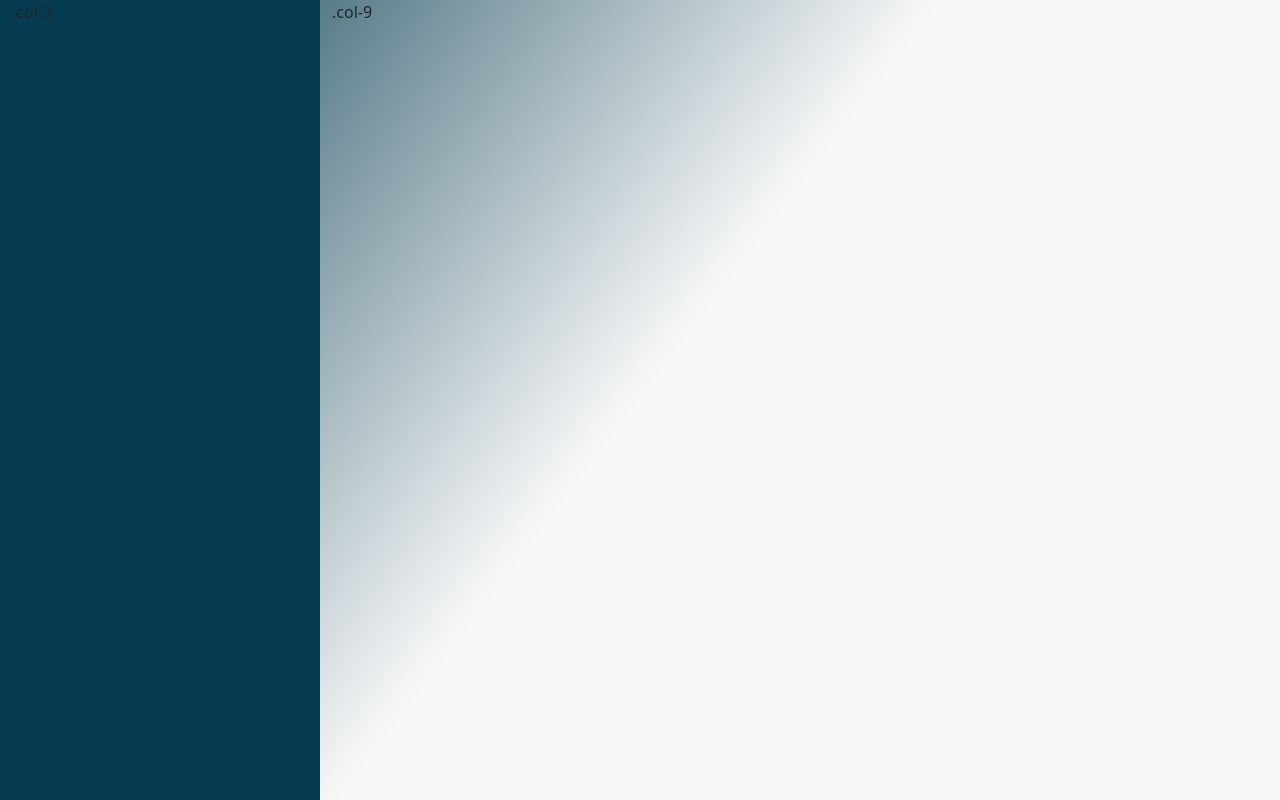
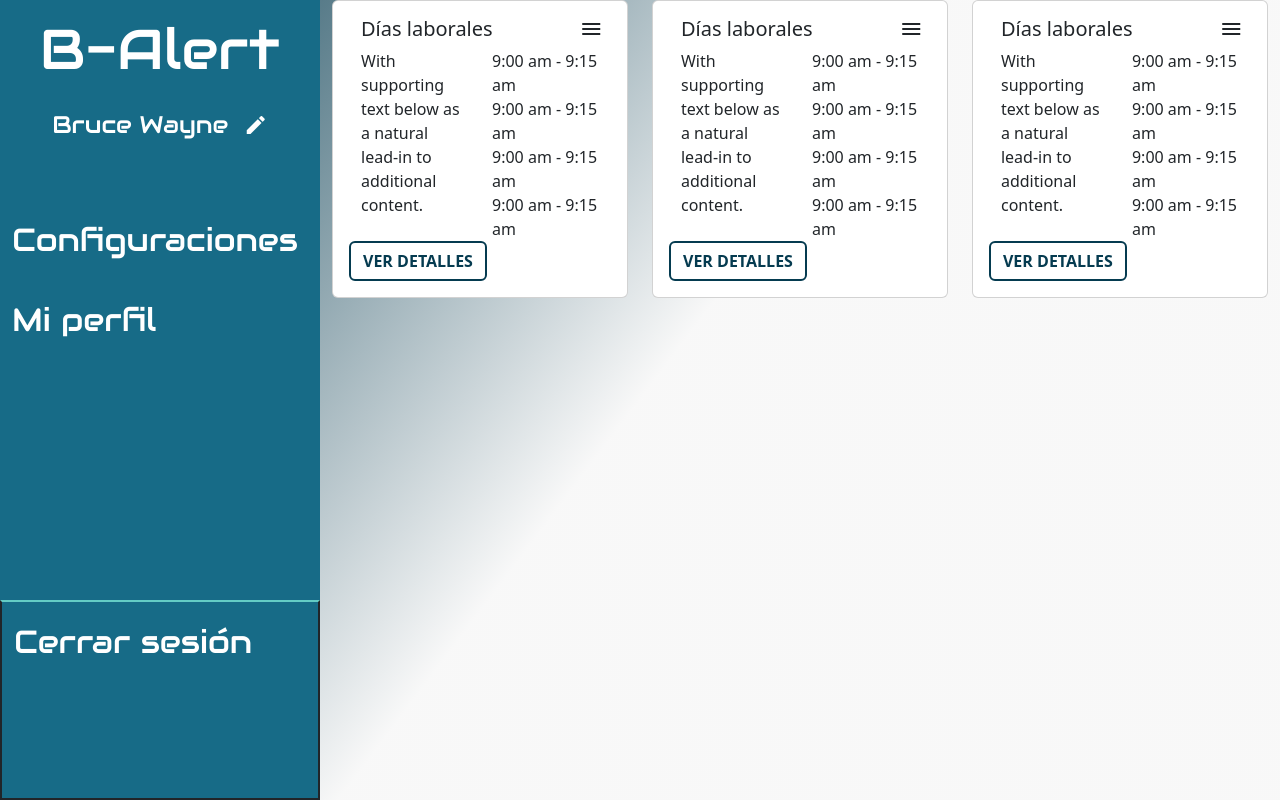
Before and after one commit to JuanSebastianBecerra/b-alert-web, an Angular app: page /home in a window 1280 px wide. Built offline with nearby package versions, Linux system fonts and the light colour scheme.

Commit message:
add side menu for home screen

```diff
--- a/src/app/home/home.component.css
+++ b/src/app/home/home.component.css
@@ -6,5 +6,53 @@
 }
 
 #side-menu{
-    background: rgb(5,59,80);
+    background: #176b87;
 }
+
+#bottom-side-menu{
+    border: 2px solid;
+    border-top-color: #64CCC5;
+}
+
+.center-element{
+    display: flex;
+    align-items: center;
+    justify-content: center;
+    height: 100%;
+}
+
+.center-element-vertical{
+    display: flex;
+    align-items: center;
+    height: 100%;
+}
+
+.white-letter{
+    color: white;
+}
+
+#logo-text{
+    font-size: 3.5rem;
+    font-family: 'Audiowide';
+}
+
+#profile-name{
+    font-size: 1.5rem;
+    font-family: 'Audiowide';
+}
+
+.menu-item{
+    height: 5rem;
+    font-size: 2rem;
+    font-family: 'Audiowide';
+}
+
+.menu-item:hover{
+    background-color: #053B50;
+}
+
+.go-details{
+    font-weight: bold;
+    color: #053B50;
+    border: 2px solid #053B50;
+}
--- a/src/app/home/home.component.html
+++ b/src/app/home/home.component.html
@@ -1,6 +1,190 @@
 <div id="home-wrapper" class="container-fluid">
-    <div class="row h-100">
-        <div id="side-menu" class="col-3">.col-3</div>
-        <div class="col-9">.col-9</div>
+  <div class="row h-100">
+    <div id="side-menu" class="col-3">
+      <div class="col h-100">
+        <div class="row h-25">
+          <div class="col h-100">
+            <div class="row h-50">
+              <span id="logo-text" class="white-letter center-element"
+                >B-Alert</span
+              >
+            </div>
+            <div class="row h-25">
+              <span id="profile-name" class="white-letter center-element"
+                >Bruce Wayne&nbsp;&nbsp;
+                <span class="material-icons white-letter">mode_edit</span></span
+              >
+            </div>
+          </div>
+        </div>
+        <div class="row h-50">
+          <div class="col">
+            <div class="row">
+              <div class="col-12 menu-item">
+                <span class="white-letter center-element-vertical"
+                  >Configuraciones</span
+                >
+              </div>
+            </div>
+            <div class="row">
+              <div class="col-12 menu-item">
+                <span class="white-letter center-element-vertical"
+                  >Mi perfil</span
+                >
+              </div>
+            </div>
+          </div>
+        </div>
+        <div id="bottom-side-menu" class="row h-25">
+          <div class="col menu-item">
+            <span class="white-letter center-element-vertical"
+              >Cerrar sesión</span
+            >
+          </div>
+        </div>
       </div>
+    </div>
+    <div class="col-9">
+      <div class="row">
+        <div class="col-sm-4">
+          <div class="card">
+            <div class="card-body">
+              <div class="container">
+                <div class="row">
+                  <div class="col-10">
+                    <h5 class="card-title">Días laborales</h5>
+                  </div>
+                  <div class="col-2">
+                    <span class="material-symbols-outlined"> menu </span>
+                  </div>
+                </div>
+              </div>
+              <div class="container">
+                <div class="row">
+                  <div class="col">
+                    <p class="card-text">
+                      With supporting text below as a natural lead-in to
+                      additional content.
+                    </p>
+                  </div>
+                  <div class="col">
+                    <div class="row">
+                      <div class="col-12">
+                        <p class="card-text">9:00 am - 9:15 am</p>
+                      </div>
+                      <div class="col-12">
+                        <p class="card-text">9:00 am - 9:15 am</p>
+                      </div>
+                      <div class="col-12">
+                        <p class="card-text">9:00 am - 9:15 am</p>
+                      </div>
+                      <div class="col-12">
+                        <p class="card-text">9:00 am - 9:15 am</p>
+                      </div>
+                    </div>
+                  </div>
+                </div>
+              </div>
+
+              <a href="#" class="btn btn-outline-info go-details"
+                >VER DETALLES</a
+              >
+            </div>
+          </div>
+        </div>
+        <div class="col-sm-4">
+            <div class="card">
+              <div class="card-body">
+                <div class="container">
+                  <div class="row">
+                    <div class="col-10">
+                      <h5 class="card-title">Días laborales</h5>
+                    </div>
+                    <div class="col-2">
+                      <span class="material-symbols-outlined"> menu </span>
+                    </div>
+                  </div>
+                </div>
+                <div class="container">
+                  <div class="row">
+                    <div class="col">
+                      <p class="card-text">
+                        With supporting text below as a natural lead-in to
+                        additional content.
+                      </p>
+                    </div>
+                    <div class="col">
+                      <div class="row">
+                        <div class="col-12">
+                          <p class="card-text">9:00 am - 9:15 am</p>
+                        </div>
+                        <div class="col-12">
+                          <p class="card-text">9:00 am - 9:15 am</p>
+                        </div>
+                        <div class="col-12">
+                          <p class="card-text">9:00 am - 9:15 am</p>
+                        </div>
+                        <div class="col-12">
+                          <p class="card-text">9:00 am - 9:15 am</p>
+                        </div>
+                      </div>
+                    </div>
+                  </div>
+                </div>
+
+                <a href="#" class="btn btn-outline-info go-details"
+                  >VER DETALLES</a
+                >
+              </div>
+            </div>
+          </div>
+          <div class="col-sm-4">
+            <div class="card">
+              <div class="card-body">
+                <div class="container">
+                  <div class="row">
+                    <div class="col-10">
+                      <h5 class="card-title">Días laborales</h5>
+                    </div>
+                    <div class="col-2">
+                      <span class="material-symbols-outlined"> menu </span>
+                    </div>
+                  </div>
+                </div>
+                <div class="container">
+                  <div class="row">
+                    <div class="col">
+                      <p class="card-text">
+                        With supporting text below as a natural lead-in to
+                        additional content.
+                      </p>
+                    </div>
+                    <div class="col">
+                      <div class="row">
+                        <div class="col-12">
+                          <p class="card-text">9:00 am - 9:15 am</p>
+                        </div>
+                        <div class="col-12">
+                          <p class="card-text">9:00 am - 9:15 am</p>
+                        </div>
+                        <div class="col-12">
+                          <p class="card-text">9:00 am - 9:15 am</p>
+                        </div>
+                        <div class="col-12">
+                          <p class="card-text">9:00 am - 9:15 am</p>
+                        </div>
+                      </div>
+                    </div>
+                  </div>
+                </div>
+
+                <a href="#" class="btn btn-outline-info go-details"
+                  >VER DETALLES</a
+                >
+              </div>
+            </div>
+          </div>
+      </div>
+    </div>
+  </div>
 </div>
--- a/src/index.html
+++ b/src/index.html
@@ -6,6 +6,9 @@
   <base href="/">
   <meta name="viewport" content="width=device-width, initial-scale=1">
   <link rel="icon" type="image/x-icon" href="favicon.ico">
+  <link href='https://fonts.googleapis.com/css?family=Audiowide' rel='stylesheet'>
+  <link href="https://fonts.googleapis.com/icon?family=Material+Icons" rel="stylesheet">
+  <link rel="stylesheet" href="https://fonts.googleapis.com/css2?family=Material+Symbols+Outlined:opsz,wght,FILL,GRAD@24,400,0,0" />
 </head>
 <body>
   <app-root></app-root>
```
